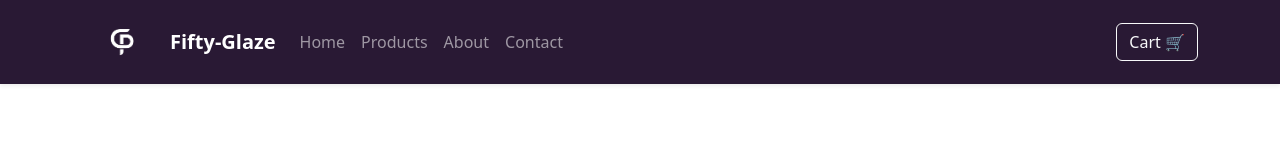
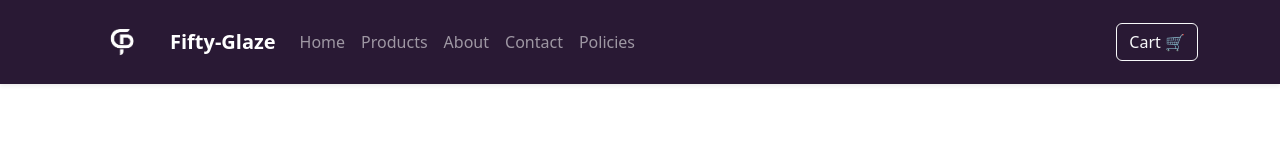
Before and after one commit to Sebastiannn12/react-ecommerce, a React (Vite) app in the folder react-ecommerce/: page /checkout in a window 1280 px wide. Shown: the top 160 px of the page. Built offline with nearby package versions, Linux system fonts and the light colour scheme.

Commit message:
Fix case sensitivity in Checkout.jsx and other files

```diff
--- a/react-ecommerce/src/components/Navbar.jsx
+++ b/react-ecommerce/src/components/Navbar.jsx
@@ -49,6 +49,11 @@
               <li className="nav-item">
                 <NavLink className="nav-link" to="/contact">
                   Contact
+                </NavLink>
+              </li>
+              <li className="nav-item">
+                <NavLink className="nav-link" to="/policies">
+                  Policies
                 </NavLink>
               </li>
             </ul>
--- a/react-ecommerce/src/pages/Checkout.jsx
+++ b/react-ecommerce/src/pages/Checkout.jsx
@@ -1,5 +1,5 @@
 import { useContext, useState } from "react";
-import { CartContext } from "../context/cartContext";
+import { CartContext } from "../context/CartContext";
 
 const Checkout = () => {
   const { cart, clearCart } = useContext(CartContext);
```
